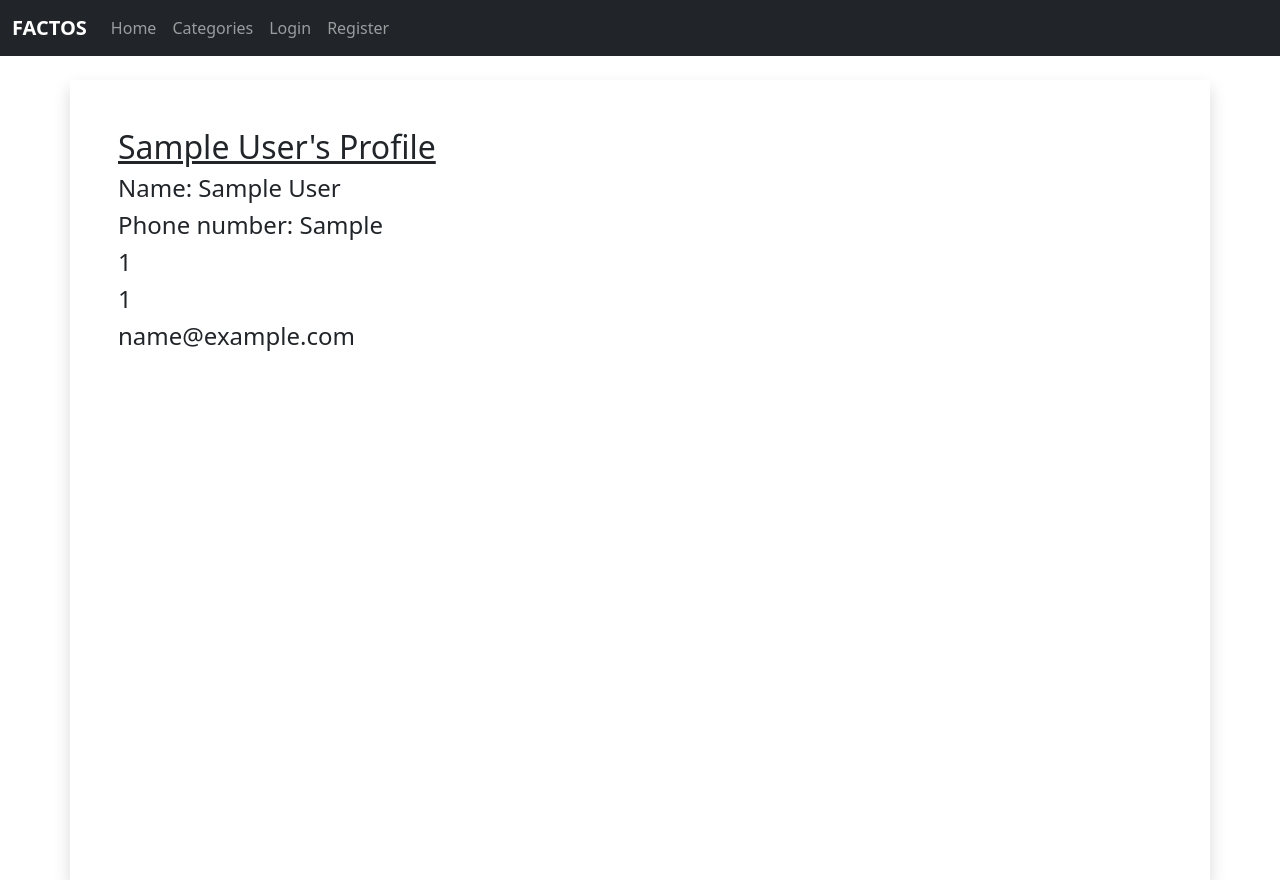
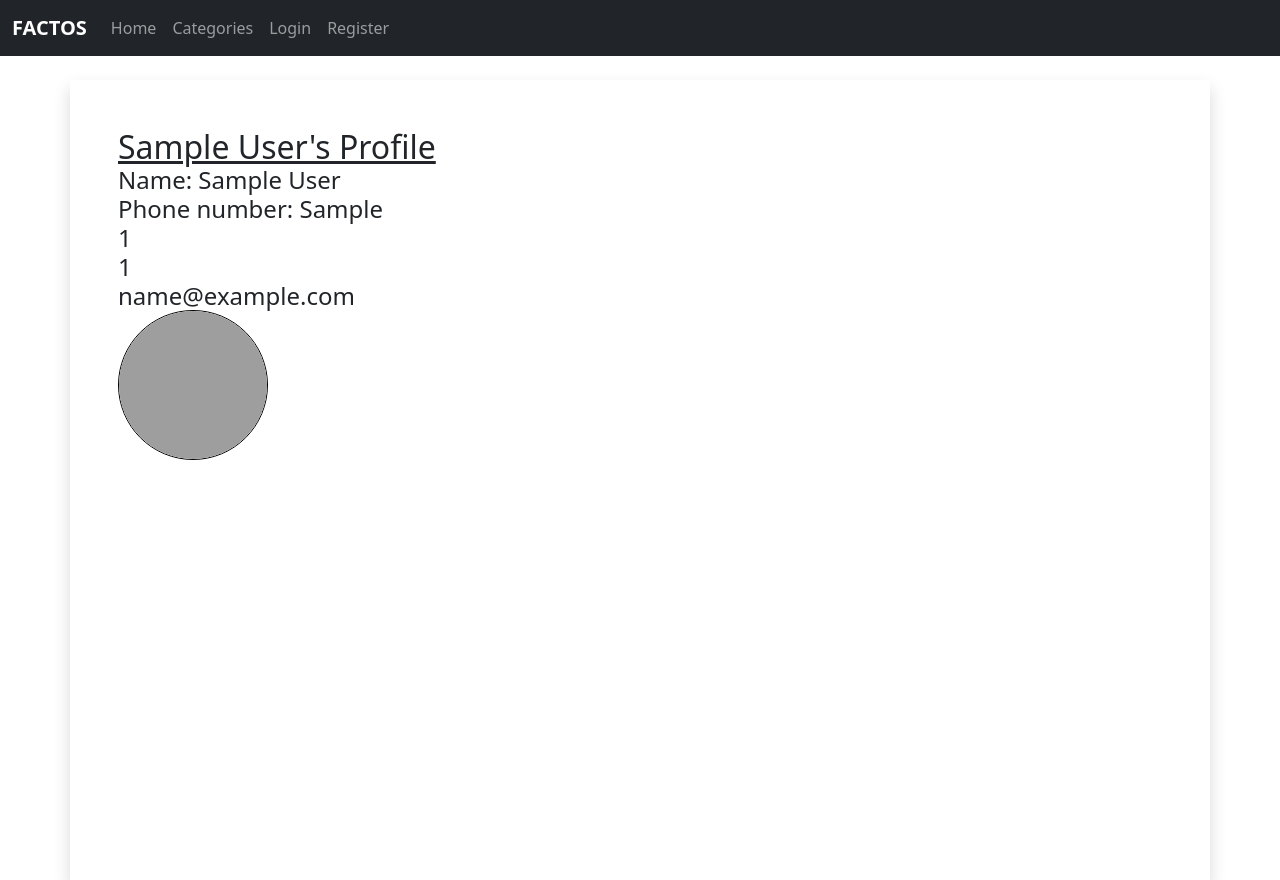
Before and after one commit to ng169/dbms-blog-site-mini-project, a Flask app: page /user/1 in a window 1280 px wide. Run offline with Flask 2, Linux system fonts and the light colour scheme; tables that the repository leaves empty hold one stand-in row (values such as "Sample post"); some libraries are stand-ins or nearby versions; grey boxes are pictures that could not be loaded.

Commit message:
added user profile photo

```diff
--- a/static/css/styles.css
+++ b/static/css/styles.css
@@ -1,7 +1,86 @@
-a{
-    text-decoration:none;
+
+/* CSS RESET */
+/* Box sizing rules */
+*,
+*::before,
+*::after {
+  box-sizing: border-box;
 }
-header{
-    width:100vw;
-    height:80vh;
+
+/* Remove default margin */
+body,
+h1,
+h2,
+h3,
+h4,
+p,
+figure,
+blockquote,
+dl,
+dd {
+  margin: 0;
 }
+
+/* Remove list styles on ul, ol elements with a list role, which suggests default styling will be removed */
+ul[role='list'],
+ol[role='list'] {
+  list-style: none;
+}
+
+/* Set core root defaults */
+html:focus-within {
+  scroll-behavior: smooth;
+}
+
+/* Set core body defaults */
+body {
+  min-height: 100vh;
+  text-rendering: optimizeSpeed;
+  line-height: 1.5;
+}
+
+/* A elements that don't have a class get default styles */
+a:not([class]) {
+  text-decoration-skip-ink: auto;
+}
+
+/* Make images easier to work with */
+img,
+picture {
+  max-width: 100%;
+  display: block;
+}
+
+/* Inherit fonts for inputs and buttons */
+input,
+button,
+textarea,
+select {
+  font: inherit;
+}
+
+/* Remove all animations, transitions and smooth scroll for people that prefer not to see them */
+@media (prefers-reduced-motion: reduce) {
+  html:focus-within {
+   scroll-behavior: auto;
+  }
+
+  *,
+  *::before,
+  *::after {
+    animation-duration: 0.01ms !important;
+    animation-iteration-count: 1 !important;
+    transition-duration: 0.01ms !important;
+    scroll-behavior: auto !important;
+  }
+}
+
+/* Profile phot */
+.user {
+  display: inline-block;
+  width: 150px;
+  height: 150px;
+  border-radius: 50%;
+  border: 1.5px solid black;
+  object-fit: cover;
+}
--- a/templates/user/profile.html
+++ b/templates/user/profile.html
@@ -12,6 +12,7 @@
             <h4>{{user.num_of_blogs}}</h4>
             <h4>{{user.num_of_subs}}</h4>
             <h4>{{user.email_id}}</h4>
+            <img src="{{url_for('static',filename='images/%s' % user.prof_pic)}}" class="user">
         </div>
 
     </div>
```
Also changed, not shown: static/images/convnet_fig.png (deleted), static/images/default_user.jpg (added), static/images/default_user.png (deleted).
